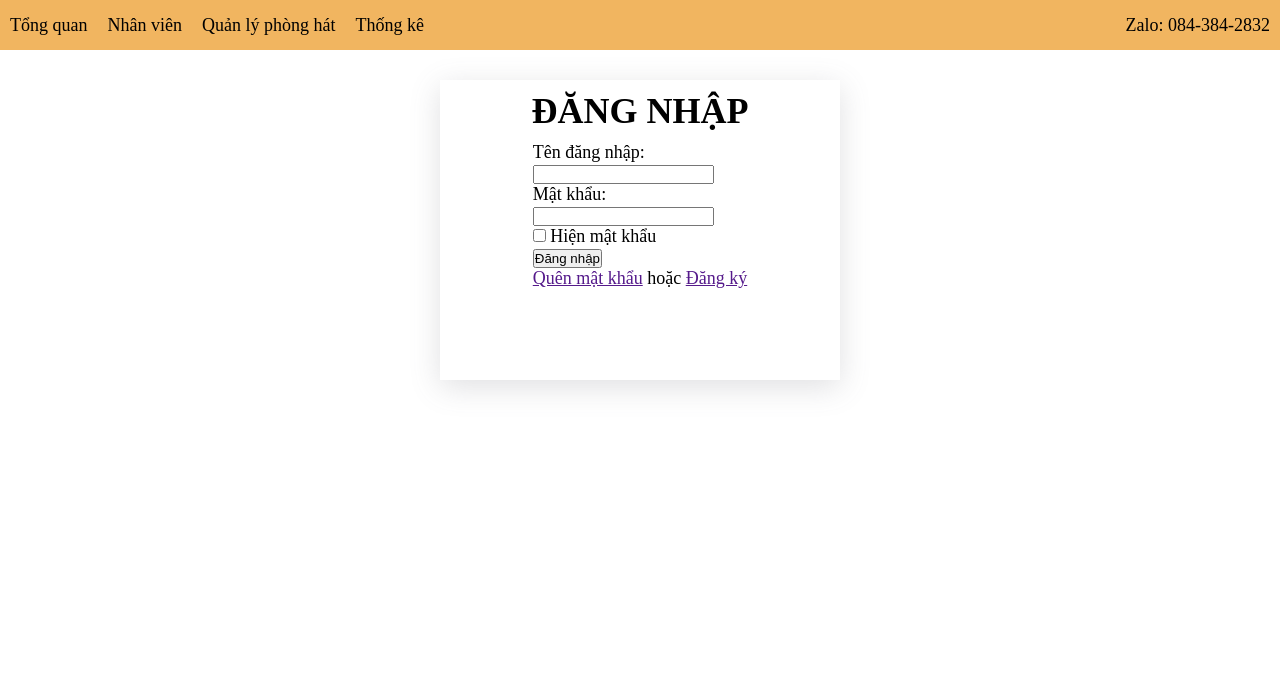
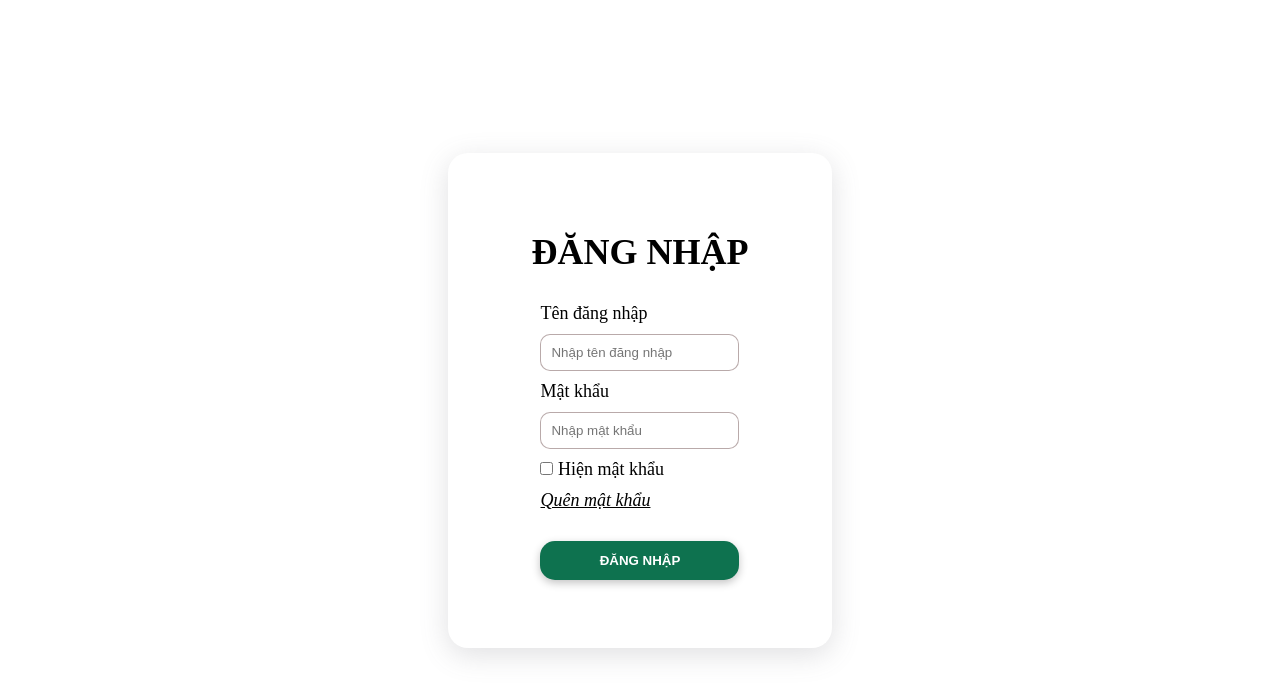
Before and after one commit to mngoc2502/DOAN-NEW, a plain HTML site: page index.html in a window 1280 px wide. Drawn offline with Linux system fonts and the light colour scheme.

Commit message:
login form

```diff
--- a/assets/css/base.css
+++ b/assets/css/base.css
@@ -7,6 +7,7 @@ html{
     font-size: 62.5%;
     white-space: nowrap;
 }
+
 .box-top{
     padding: 0;
     margin: 0;
@@ -65,6 +66,7 @@ h1{
     font-weight: bold;
     box-shadow: rgba(0, 0, 0, 0.24) 0px 3px 8px;
     white-space: nowrap;
+    cursor: pointer;
 }
 
 .button-secondary{
--- a/assets/css/style.css
+++ b/assets/css/style.css
@@ -1,26 +1,47 @@
 .container{
-    width: 100%;
-    display: flex;
-    justify-content: center;
+    display: grid;
+    place-items: center;
+    min-height: 100vh;
 }
 body{
     font-size: 1.8rem;
 }
+
 .login-box{
-    margin: 30px;
-    width: 400px;
-    height: 300px;
+    border-radius: 20px;
+    padding: 48px 84px;
     box-shadow: rgba(100, 100, 111, 0.2) 0px 7px 29px 0px;
 }
 
-.text{
-    margin: 10px 0;
+.header-login{
+    padding: 30px 0;
 }
+
 .body-login{
     display: flex;
     justify-content: center;
     align-items: center;
 }
 .form-login{
-    height: 100%;
+    display: flex;
+    flex-direction: column;
 }
+
+.input-box{
+    width: 100%;
+    border-radius: 10px;
+    border: 1px solid rgba(168, 149, 149, 0.8);
+    padding: 10px;
+    margin: 10px 0;
+}
+
+.login-btn{
+    margin: 20px 0px;
+    text-transform: uppercase;
+}
+
+.forgot-pwd{
+    margin: 10px 0;
+    font-style: italic;
+    color: #000;
+}
--- a/index.html
+++ b/index.html
@@ -1,46 +1,54 @@
 <!DOCTYPE html>
 <html lang="en">
     <head>
-    <meta charset="UTF-8">
-    <meta name="viewport" content="width=device-width, initial-scale=1.0">
+        <meta charset="UTF-8" />
+        <meta name="viewport" content="width=device-width, initial-scale=1.0" />
         <title>Đăng nhập</title>
-    <link rel="stylesheet" href="./assets/css/style.css">
-    <link rel="stylesheet" href="./assets/css/base.css">
+        <link rel="stylesheet" href="./assets/css/style.css" />
+        <link rel="stylesheet" href="./assets/css/base.css" />
     </head>
     <body>
-    <header>
-        <div class="box-top">
-            <div class="box-top-left">
-                <a href="./tongquan.html" class="box-top-list">Tổng quan</a>
-                <a href="./nhanvien.html" class="box-top-list">Nhân viên</a>
-                <a href="./phonghat.html" class="box-top-list">Quản lý phòng hát</a>
-                <a href="./thongke.html" class="box-top-list">Thống kê</a>
-            </div>
-            <div class="box-top-right">
-                <ul class="box-top-list">Zalo: 084-384-2832</ul>
-            </div>
-        </div>
-    </header>
         <div class="container">
             <div class="login-box">
                 <div class="header-login">
-                <h1 class="text">ĐĂNG NHẬP</h1>
+                    <h1>ĐĂNG NHẬP</h1>
                 </div>
 
                 <div class="body-login">
                     <form class="form-login">
-                    <label for="username">Tên đăng nhập:</label><br>
-                    <input type="text" id="username" name="username"><br>
-                    <label for="pwd">Mật khẩu:</label><br>
-                    <input type="password" id="pwd" name="pwd"><br>
-                    <input type="checkbox" id="chb">
-                    <label for="chb">Hiện mật khẩu</label><br>
-                    <input type="submit" value="Đăng nhập"><br>
-                    <a href="">Quên mật khẩu</a> <span>hoặc</span>
-                    <a href="">Đăng ký</a>
+                        <p class="username">Tên đăng nhập</p>
+                        <input
+                            type="text"
+                            class="input-box username-input"
+                            placeholder="Nhập tên đăng nhập"
+                        />
+                        <p class="password">Mật khẩu</p>
+                        <input
+                            type="password"
+                            class="input-box password-input"
+                            placeholder="Nhập mật khẩu"
+                        />
+                        <div class="show-passowrd">
+                            <input type="checkbox" class="pwd-show" />
+                            <label for="">Hiện mật khẩu</label>
+                        </div>
+                        <a class="forgot-pwd" href="">Quên mật khẩu</a>
+                        <button class="button login-btn">Đăng nhập</button>
                     </form>
                 </div>
             </div>
         </div>
     </body>
+    <script>
+        const showPassword = document.querySelector('.pwd-show');
+        const passwordInput = document.querySelector('.password-input');
+
+        showPassword.addEventListener("change", function() {
+            if (showPassword.checked) {
+                passwordInput.type = "text";
+            } else {
+                passwordInput.type = "password";
+            }
+        });
+    </script>
 </html>
```
Lines whose indentation alone changed are shown as unchanged.
